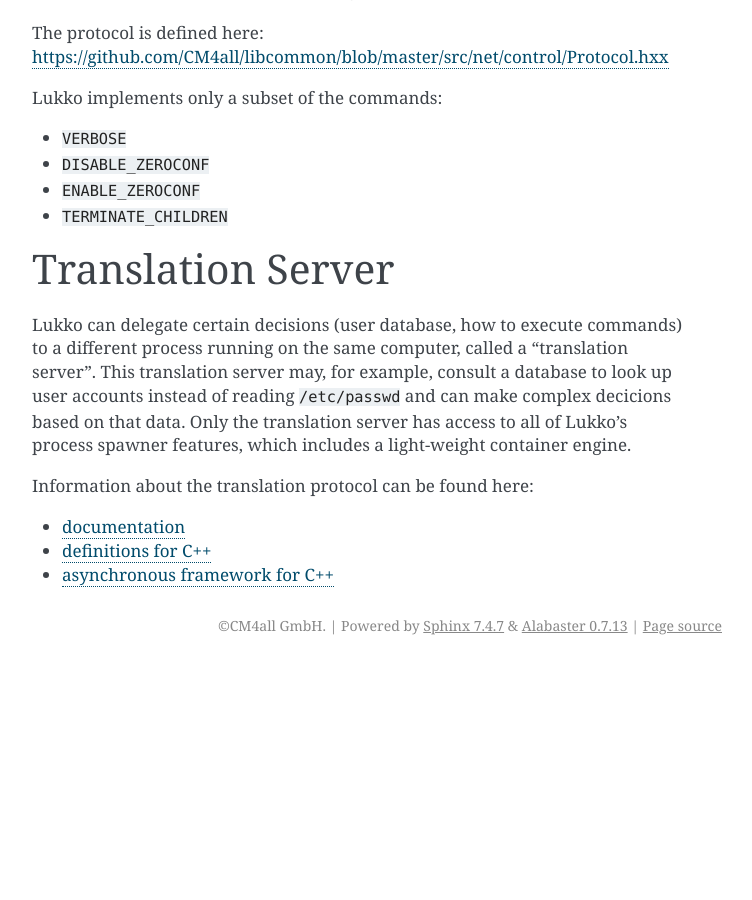
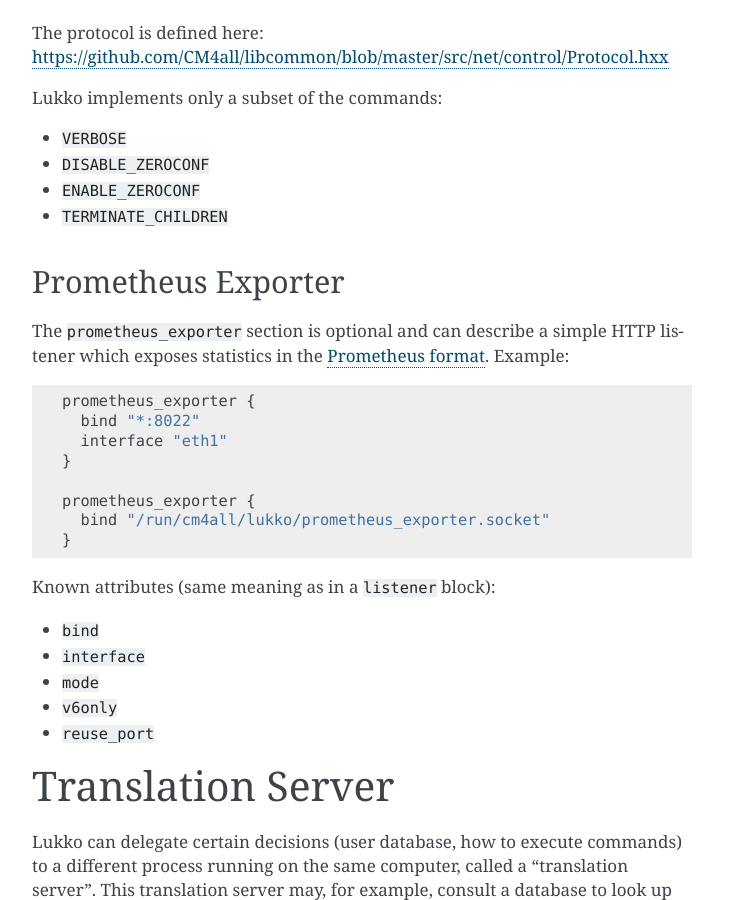
Before and after one commit to CM4all/lukko, a Sphinx documentation site: the page built from doc/index.rst, in a window 1280 px wide and 900 px high, scrolled down 2073 px. Shown: the whole window, without its empty margins (388-1140 px from the left). Built offline with Sphinx 7.4.7, drawn with Linux system fonts in a browser that asks for light colours; before the commit the page ends 2738 px from its top, so only the background shows below that.

Commit message:
export Promtheus metrics

```diff
--- a/doc/index.rst
+++ b/doc/index.rst
@@ -123,6 +123,33 @@
 - ``TERMINATE_CHILDREN``
 
 
+Prometheus Exporter
+-------------------
+
+The ``prometheus_exporter`` section is optional and can describe a
+simple HTTP listener which exposes statistics in the `Prometheus
+format
+<https://prometheus.io/docs/instrumenting/writing_exporters/>`__.
+Example::
+
+  prometheus_exporter {
+    bind "*:8022"
+    interface "eth1"
+  }
+
+  prometheus_exporter {
+    bind "/run/cm4all/lukko/prometheus_exporter.socket"
+  }
+
+Known attributes (same meaning as in a ``listener`` block):
+
+- ``bind``
+- ``interface``
+- ``mode``
+- ``v6only``
+- ``reuse_port``
+
+
 .. _ts:
 
 Translation Server
```
Also changed, not shown: 8 other files.
